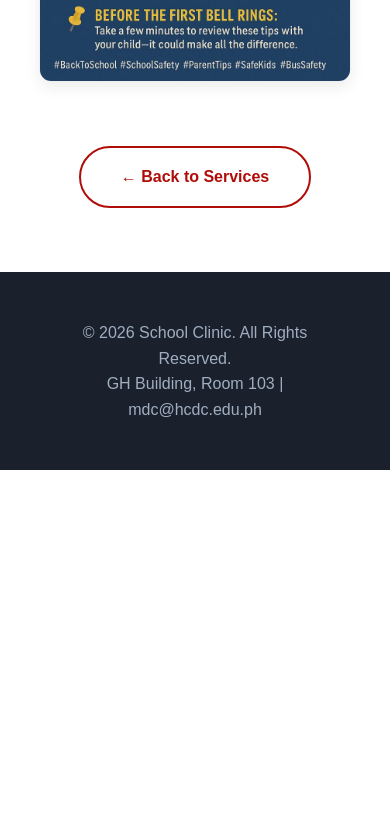
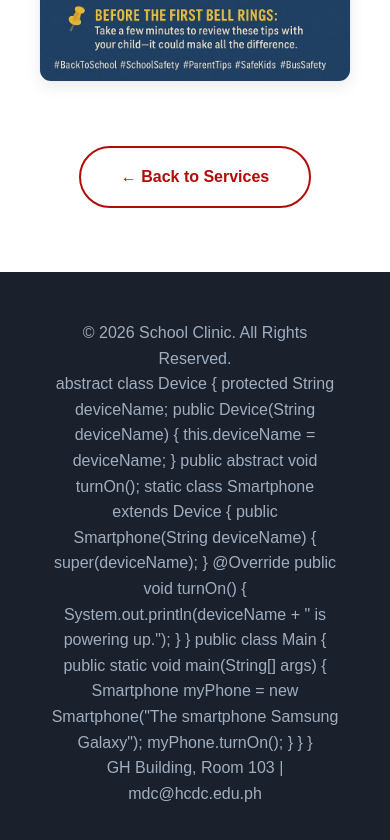
Before and after one commit to saronaclydee30-code/CrossianCare, a plain HTML site: page Safetytips.html in a window 390 px wide. Shown: the part 2905-3745 px from the top of the page. Before the commit the page ends 3375 px from the top, so only its background shows below. Drawn offline with Linux system fonts and the light colour scheme.

Commit message:
Add Device class and Smartphone implementation

```diff
--- a/Safetytips.html
+++ b/Safetytips.html
@@ -54,6 +54,31 @@
     <footer>
         <div class="container">
             <p>&copy; 2026 School Clinic. All Rights Reserved.</p>
+            <p> abstract class Device {
+                protected String deviceName;
+
+                public Device(String deviceName) {
+                    this.deviceName = deviceName;
+                }
+                public abstract void turnOn();
+
+                static class Smartphone extends Device {
+                    public Smartphone(String deviceName) {
+                        super(deviceName);
+                    }
+
+                    @Override
+                    public void turnOn() {
+                        System.out.println(deviceName + " is powering up.");
+                    }
+                }
+                public class Main {
+                    public static void main(String[] args) {
+                        Smartphone myPhone = new Smartphone("The smartphone Samsung Galaxy");
+                        myPhone.turnOn();
+                    }
+                }
+            } </p>
             <p>GH Building, Room 103 | mdc@hcdc.edu.ph</p>
         </div>
     </footer>
```
